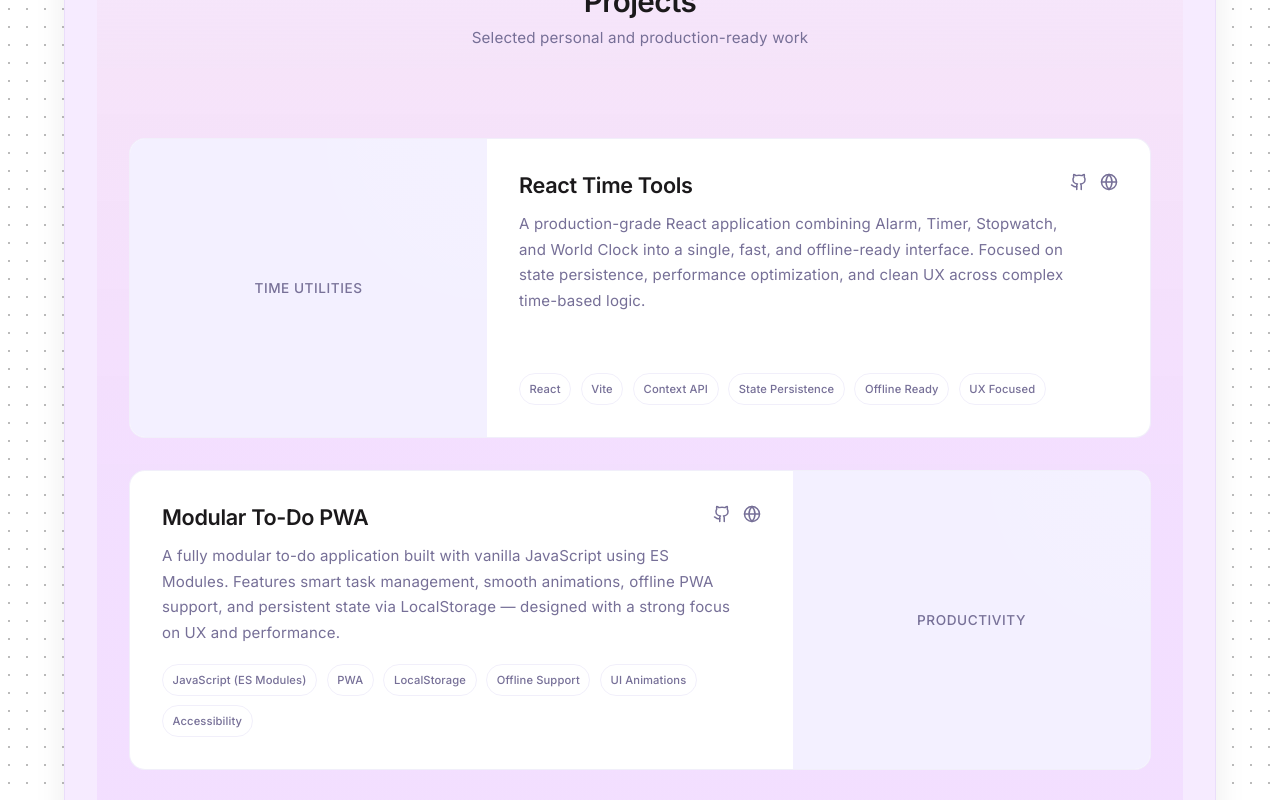
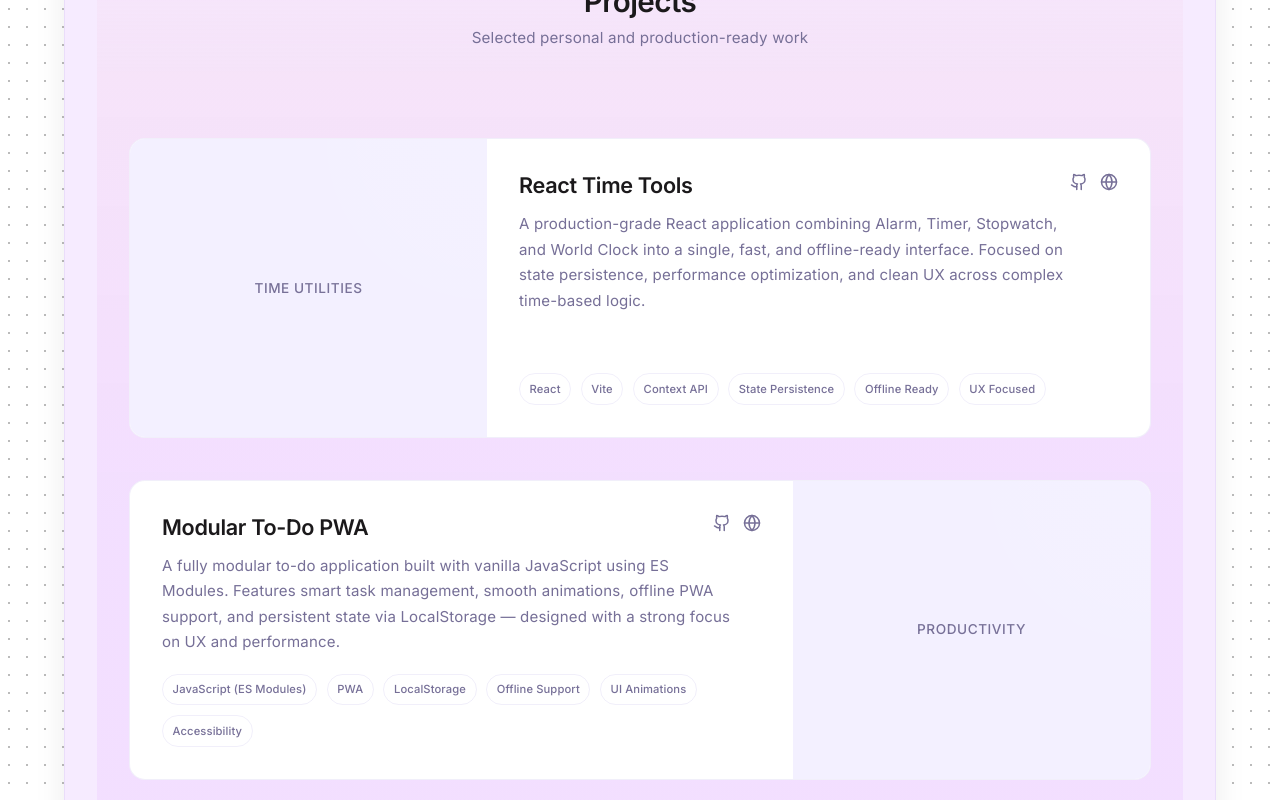
Before and after one commit to sushantshinde7/sushant-portfolio, a React (Vite) app: page / in a window 1280 px wide. Shown: the part 2700-3500 px from the top of the page. Built offline with nearby package versions, Linux system fonts and the light colour scheme.

Commit message:
style(layout): adjust vertical gap between project cards for better rhythm

```diff
--- a/src/styles/Projects.css
+++ b/src/styles/Projects.css
@@ -97,7 +97,7 @@
   display: flex;
   flex-direction: column;
   position: relative;
-  gap: 2rem; /* vertical spacing ONLY */
+  gap: 2.6rem; /* vertical spacing ONLY */
 }
 
 /* ================================
@@ -149,3 +149,9 @@
 .btn-projects:hover svg {
   transform: translateX(3px);
 }
+
+@media (min-width: 769px) {
+  .projects-list {
+    gap: 2.6rem;
+  }
+}
```
